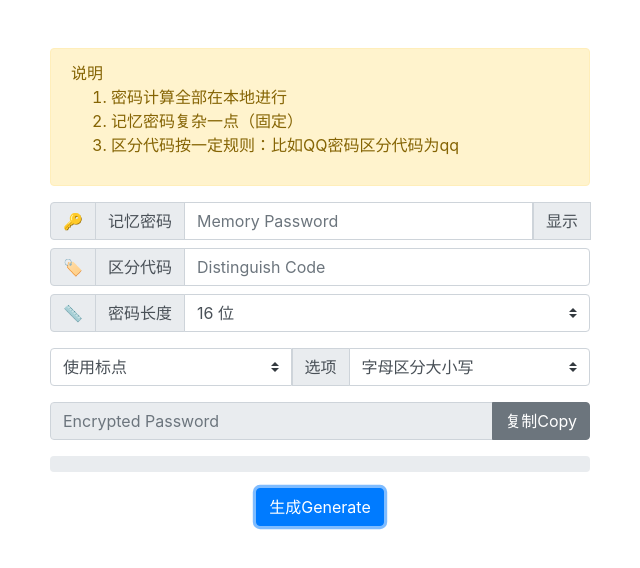
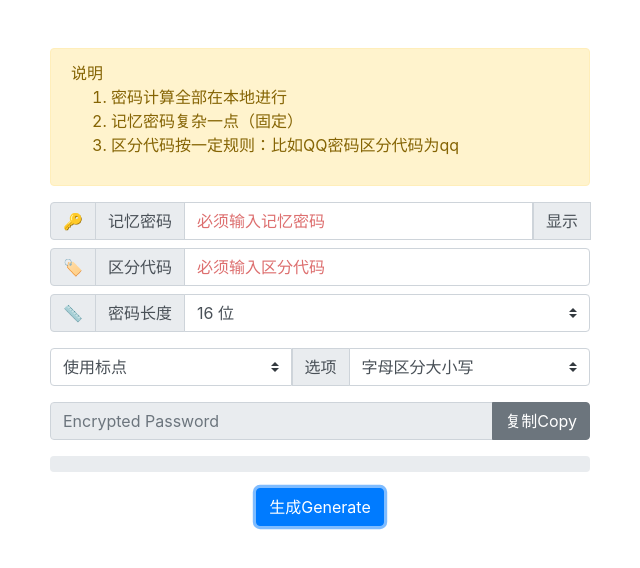
Before and after one commit to mrjooz/password-generator, a plain HTML site: page index.html in a window 1280 px wide. Both pictures are taken after a click on the button "生成Generate". Shown: the whole page, without its empty margins (320-960 px from the left). Drawn offline with Linux system fonts and the light colour scheme.

Commit message:
update 增加提示

```diff
--- /dev/null
+++ b/css/style.css
@@ -0,0 +1,29 @@
+.Red::-webkit-input-placeholder {
+    color: #dd6f6f;
+    /* WebKit, Blink, Edge */
+}
+
+.Red:-moz-placeholder {
+    color: #dd6f6f;
+    /* Mozilla Firefox 4 to 18 */
+}
+
+.Red::-moz-placeholder {
+    color: #dd6f6f;
+    /* Mozilla Firefox 19+ */
+}
+
+.Red::-ms-input-placeholder {
+    color: #dd6f6f;
+    /* Microsoft Edge */
+}
+
+.Red:-ms-input-placeholder {
+    color: #dd6f6f;
+    /* Internet Explorer 10-11 */
+}
+
+.Red::placeholder {
+    color: #dd6f6f;
+    /* Most modern browsers support this now. */
+}
--- a/index.html
+++ b/index.html
@@ -7,6 +7,7 @@
   <title>密码生成工具</title>
   <link rel="shortcut icon" href="favicon.ico" />
   <link type="text/css" rel="stylesheet" href="css/bootstrap.min.css" media="screen,projection" />
+  <link type="text/css" rel="stylesheet" href="css/style.min.css" media="screen,projection" />
 </head>
 
 <body>
@@ -28,7 +29,7 @@
               <span class="input-group-text">🔑</span>
               <div class="input-group-text">记忆密码</div>
             </div>
-            <input type="password" class="form-control" id="pwd" placeholder="Memory Password" value="" />
+            <input type="password" class="form-control" id="pwd" placeholder="Memory Password" value=""/>
             <div class="input-group-prepend">
               <span class="input-group-text" onclick="change_show_status('pwd')"
                 onmouseover="this.style.cursor='pointer'">显示</span>
@@ -113,6 +114,18 @@
   <script type="text/javascript">
     var clipboard = new ClipboardJS("#btn_copy");
     document.getElementById("btn_gencode").onclick = function () {
+      // 输入校验
+      var inputPwd = document.getElementById("pwd");
+      var inputKey = document.getElementById("key");
+      if(inputPwd.value.length == 0){
+        inputPwd.setAttribute("placeholder", "必须输入记忆密码");
+        inputPwd.className += " Red";
+      }
+      if(inputKey.value.length == 0){
+        inputKey.setAttribute("placeholder", "必须输入区分代码");
+        inputKey.className += " Red";
+      }
+
       var sk_pwd = generate_password();
       if (sk_pwd) {
         document.getElementById("code").value = sk_pwd;
```
Also changed, not shown: css/style.min.css (added).
